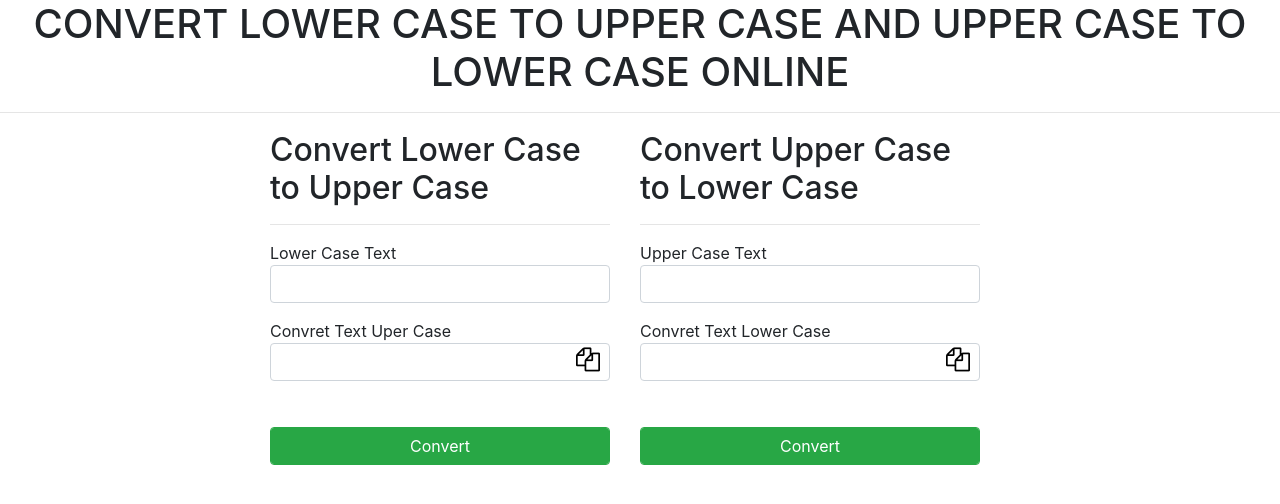
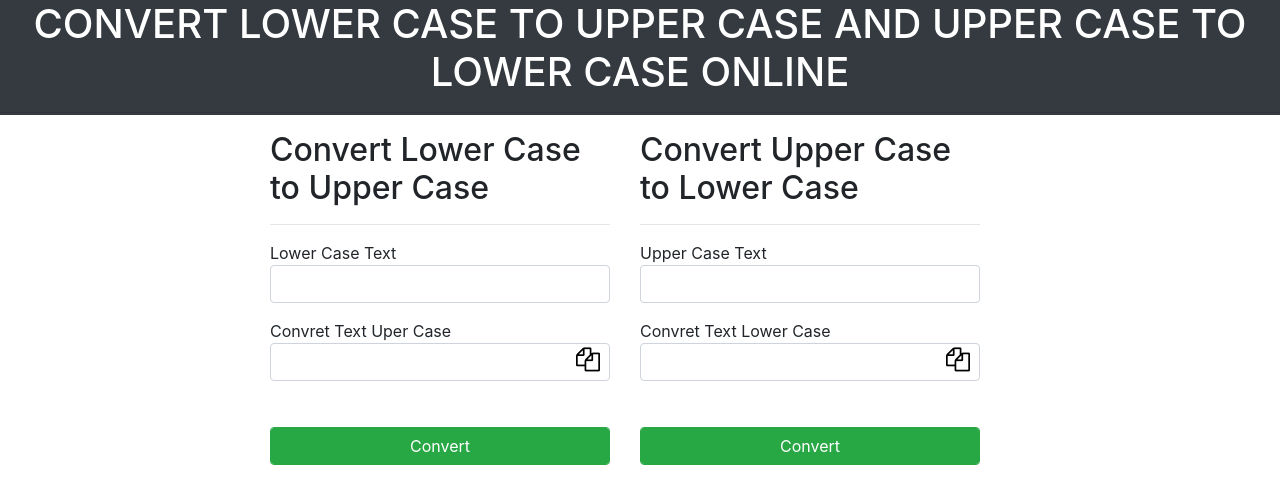
Before and after one commit to swapnil-web/swapdevtools.github.io, a plain HTML site: page index.html in a window 1280 px wide. Drawn offline with nearby package versions, Linux system fonts and the light colour scheme.

Commit message:
change header background color

```diff
--- a/index.html
+++ b/index.html
@@ -21,7 +21,7 @@
 	<link rel="stylesheet" type="text/css" href="text.css">
 </head>
 <body>
-<div class="heading">
+<div class="heading bg-dark" style="color:#fff;">
 	<h1 class="text-uppercase text-center">Convert Lower Case to Upper Case and Upper Case to Lower Case Online
 		<hr style="color:red; height:2px;  width:100%">
 </div>
```
